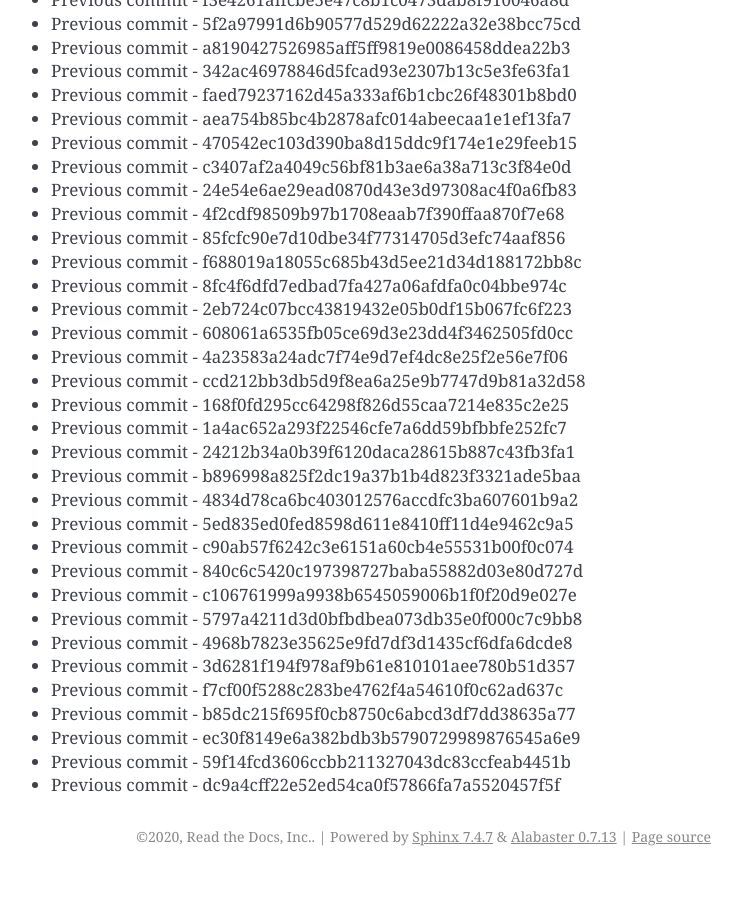
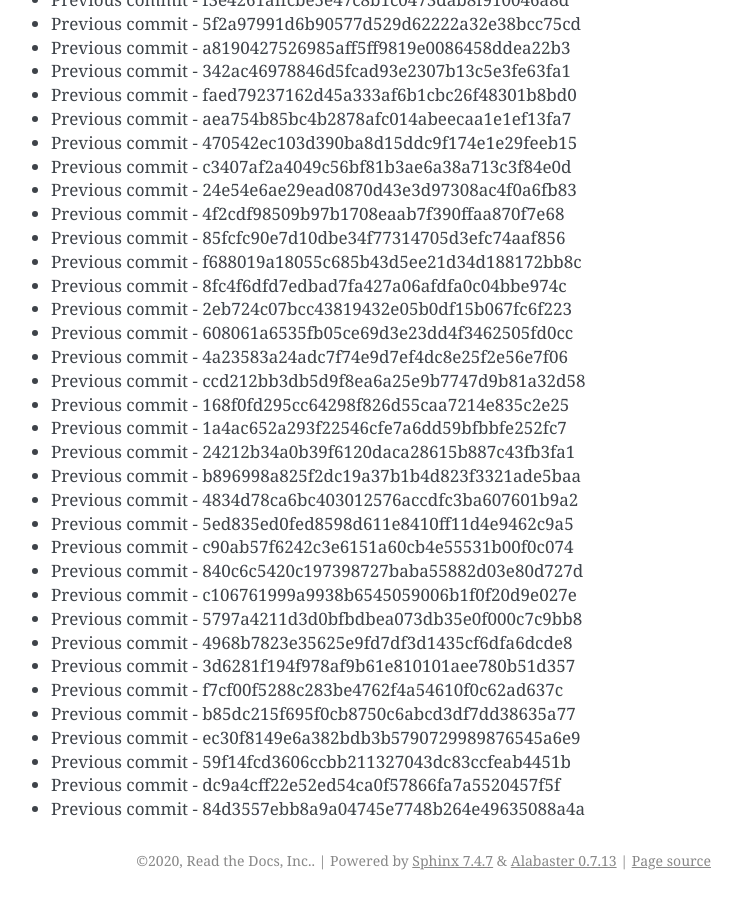
Before and after one commit to readthedocs/rtd-git-stresstest, a Sphinx documentation site: the page built from docs/updates.rst, in a window 1280 px wide and 900 px high, scrolled down 8556 px. Shown: the whole window, without its empty margins (399-1141 px from the left). Built offline with Sphinx 7.4.7, drawn with Linux system fonts in a browser that asks for light colours; before the commit the page ends 9432 px from its top, so only the background shows below that.

Commit message:
Generating commit from previous: 84d3557ebb8a9a04745e7748b264e49635088a4a

```diff
--- a/docs/updates.rst
+++ b/docs/updates.rst
@@ -391,3 +391,4 @@ It can be tested for any performance characteristics.
 * Previous commit - ec30f8149e6a382bdb3b5790729989876545a6e9
 * Previous commit - 59f14fcd3606ccbb211327043dc83ccfeab4451b
 * Previous commit - dc9a4cff22e52ed54ca0f57866fa7a5520457f5f
+* Previous commit - 84d3557ebb8a9a04745e7748b264e49635088a4a
```
